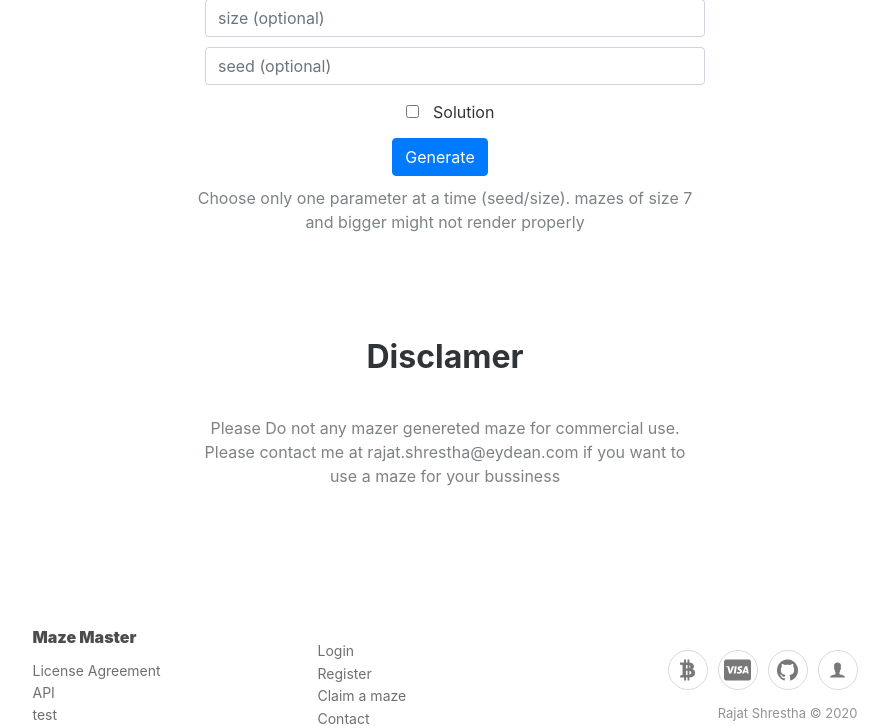
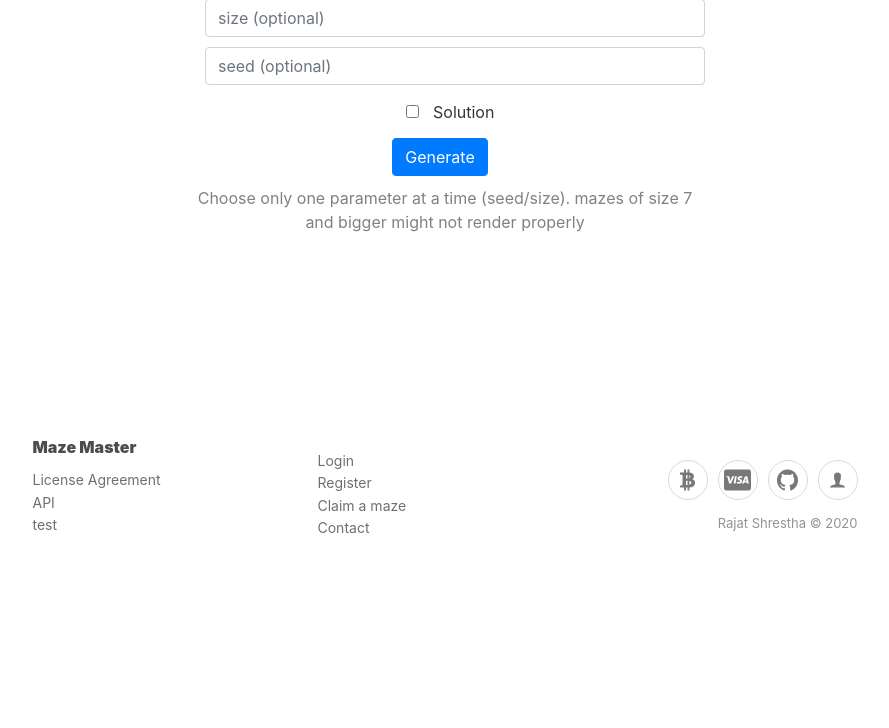
Before and after one commit to ShresthaRajat/monk, a Flask app: template src/templates/index.html in a window 1280 px wide. Shown: the part 761-1489 px from the top of the page, without its empty margins (195-1084 px from the left). After the commit the page ends 1294 px from the top, so only its background shows below. Run offline with Flask 2, Linux system fonts and the light colour scheme; the template is opened without the code that fills it, so the values that code supplies are empty; parts of the project's set-up code (start-up, migrations or seed data) failed here and were passed over; some libraries are stand-ins or nearby versions; some web fonts are replaced.

Commit message:
remove disclamer

```diff
--- a/src/templates/index.html
+++ b/src/templates/index.html
@@ -90,11 +90,6 @@
       </p>
       </br>
       </br>
-      <h2 class="text-center">Disclamer</h2>
-      <p class="text-center">
-        Please Do not any mazer genereted maze for commercial use. Please contact me at rajat.shrestha@eydean.com if you
-        want to use a maze for your bussiness
-      </p>
     </div>
 
 
```
